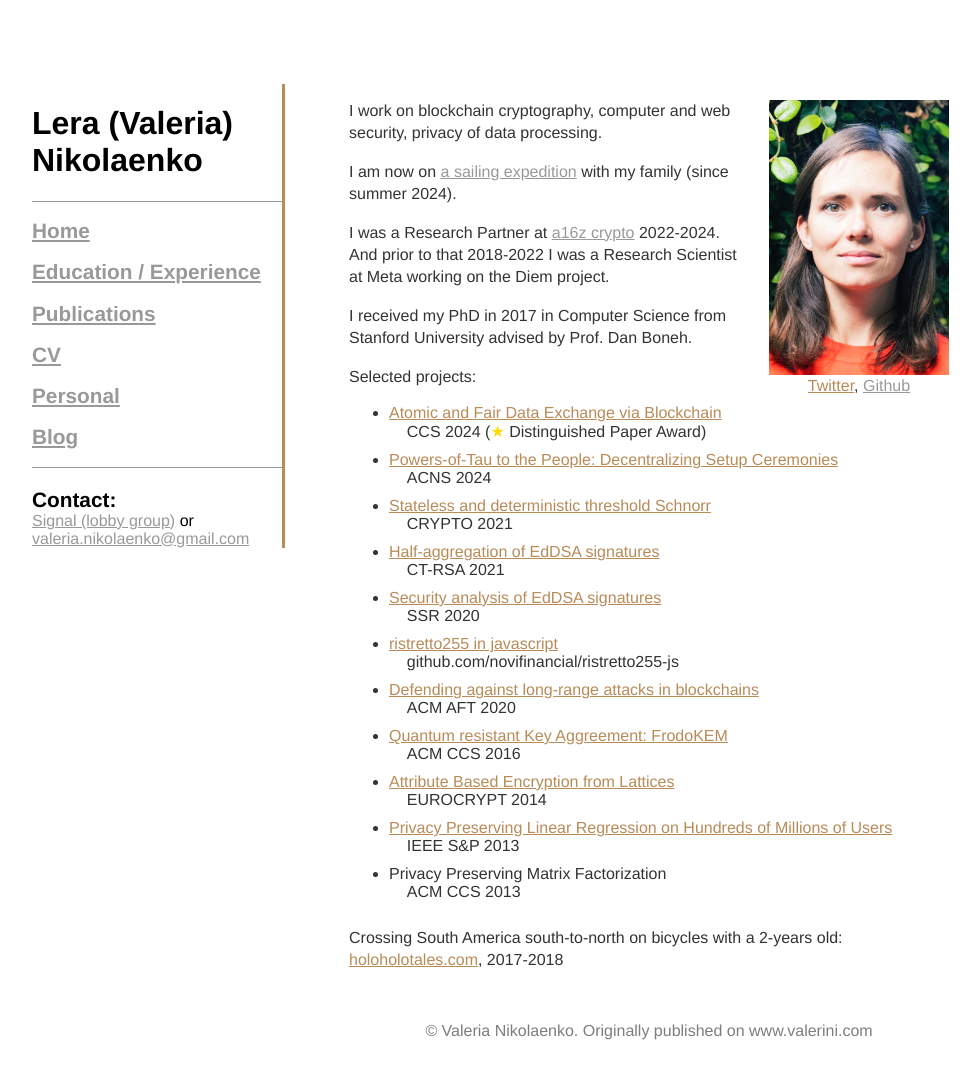
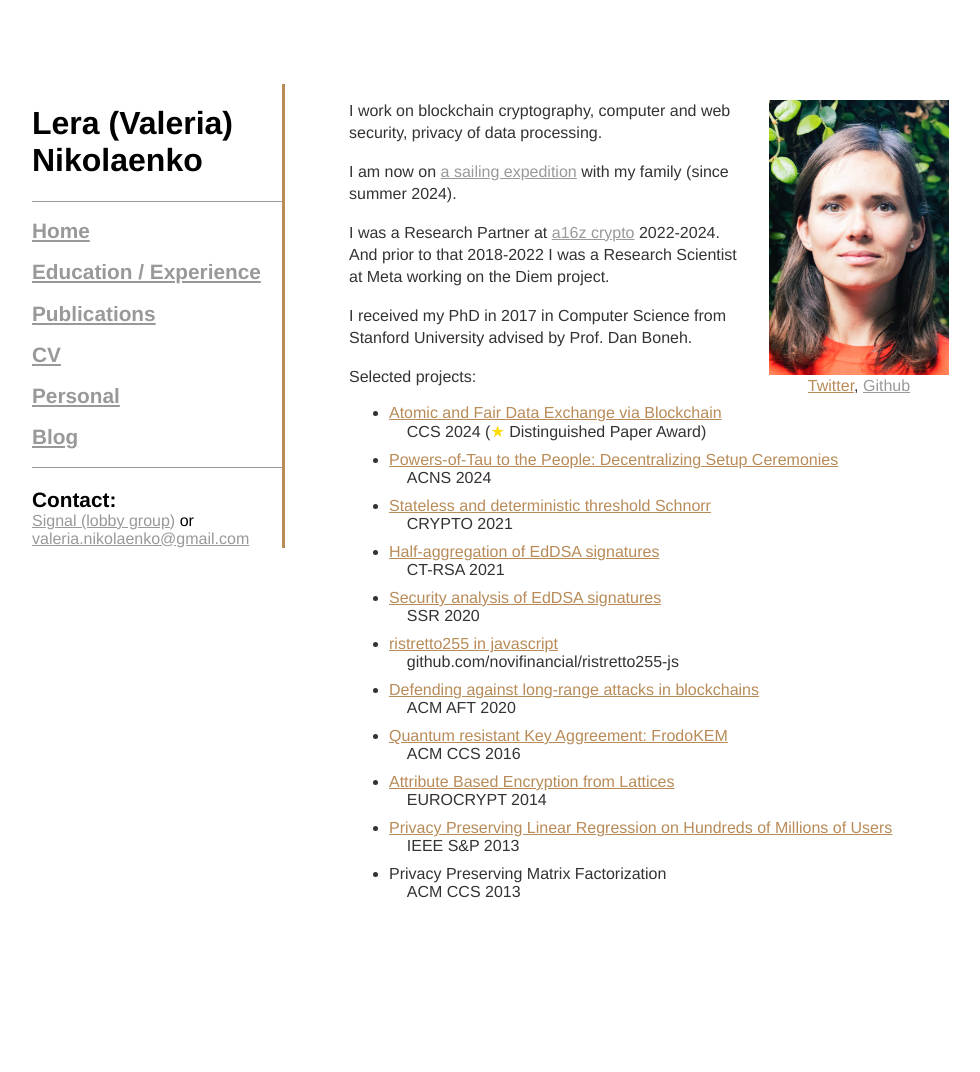
Before and after one commit to valerini/valerini.github.io, a Jekyll site: the page built from index.html, in a window 1280 px wide. Shown: the whole page, without its empty margins (133-1113 px from the left). Built offline with Jekyll 4.4.1, drawn with Linux system fonts in a browser that asks for light colours; after the commit the page ends 991 px from its top, so only the background shows below that.

Commit message:
Removing copyright notice from everything except actual posts

```diff
--- a/_layouts/default.html
+++ b/_layouts/default.html
@@ -44,8 +43,6 @@
       <div class="content">
 	{{ content }}
 
-	<div class="footer"> &copy; Valeria Nikolaenko. Originally published on www.valerini.com
-	</div>
       </div>
 
     </div><!-- /.container -->
--- a/css/main.css
+++ b/css/main.css
@@ -36,6 +36,7 @@ div {
     float: left;
     padding-left: 4em;
     color: #333;
+    padding-bottom: 4em;
 }
 
 .content_post {
--- a/index.html
+++ b/index.html
@@ -30,6 +30,6 @@ title: Valeria Nikolaenko
 
   <!--	<p>Before that I received my MSc from the University of the Russian Academy of Sciences focusing on Computational Complexity and BSc from the Polytechnical University in St. Petersburg, focusing on Computer Algebra.</p>
 	<p>I did 2 research internships doing projects in cryptography: Google, Technicolor, a software engineering inernships in JetBrains working on smart development environments and a research internship in Transas designing Computer Graphics algorithms for marine and aviation training systems.</p> -->
-  <p>Crossing South America south-to-north on bicycles with a 2-years old: <a class="paper" href="https://holoholotales.com/en">holoholotales.com</a>, 2017-2018</p>
+  <!--<p>Crossing South America south-to-north on bicycles with a 2-years old: <a class="paper" href="https://holoholotales.com/en">holoholotales.com</a>, 2017-2018</p>-->
 <!--  <h2>Education</h2>-->
 </div><!-- /.blurb -->
```
Also changed, not shown: other parts of _layouts/default.html (+5 -6 lines).
